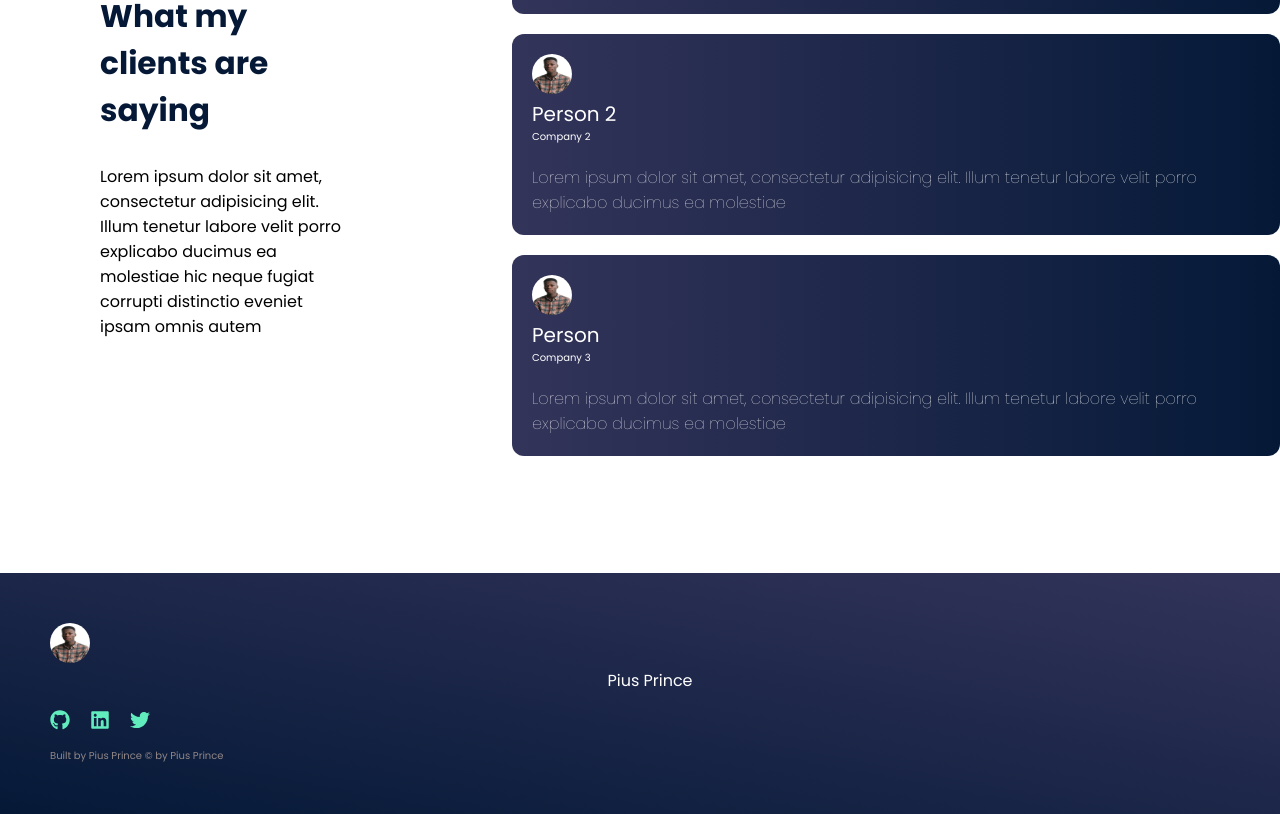
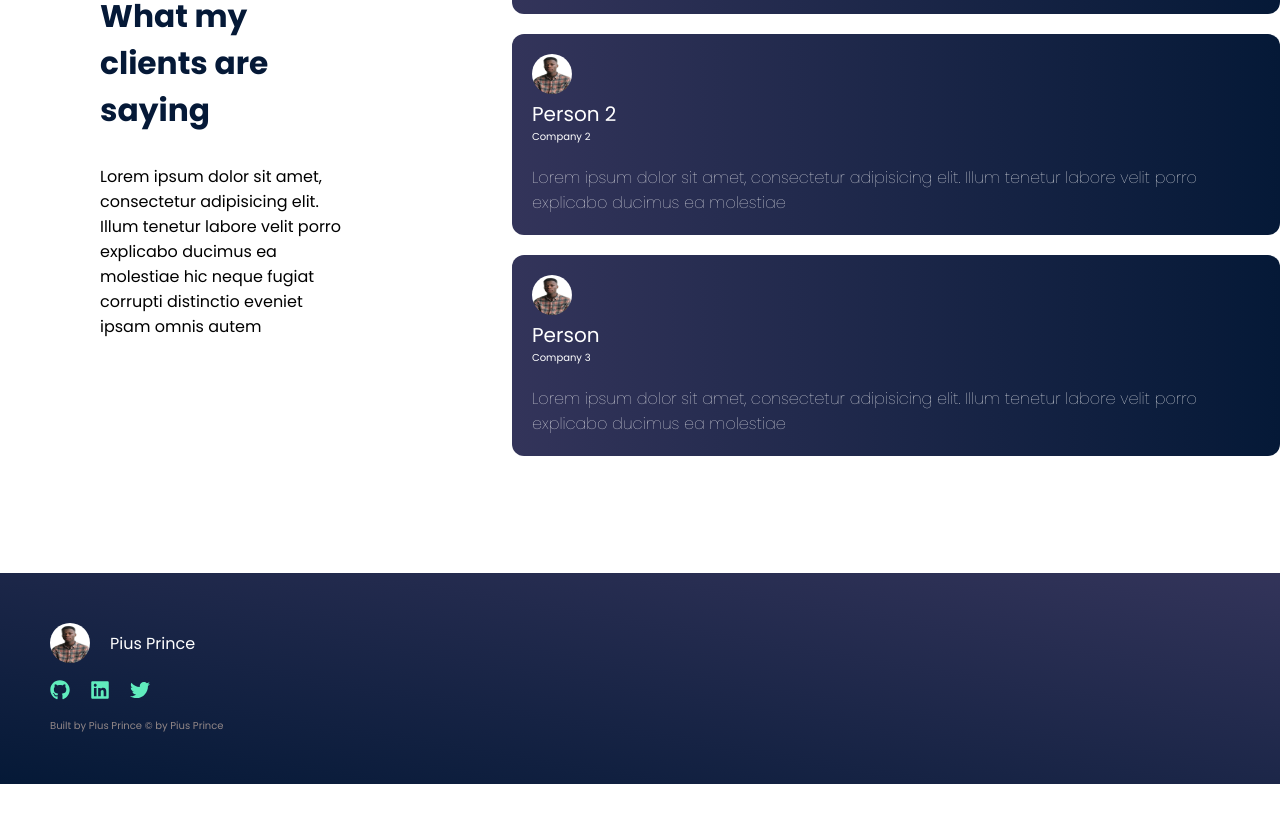
Before and after one commit to pandasoft0/react-portfolio, a React (Create React App) app: page / in a window 1280 px wide. Shown: the part 1909-2723 px from the top of the page. After the commit the page ends 2693 px from the top, so only its background shows below. Built offline with nearby package versions, Linux system fonts and the light colour scheme.

Commit message:
Update index.js

```diff
--- a/src/components/Footer/index.js
+++ b/src/components/Footer/index.js
@@ -5,7 +5,8 @@ import {
     FooterText,
     FooterLinksWrapper,
     FooterLink,
-    FooterMessage
+    FooterMessage,
+    FooterLogoWrapper
 } from './FooterElements'
 import { FaGithub, FaLinkedin, FaTwitter } from 'react-icons/fa'
 
@@ -13,8 +14,12 @@ import { FaGithub, FaLinkedin, FaTwitter } from 'react-icons/fa'
 const Footer = ({profile}) => {
     return (
         <FooterWrapper>
-            <FooterImg src={profile} alt="personal image"/>
-            <FooterText to='#'>Pius Prince</FooterText>
+
+            <FooterLogoWrapper>
+                <FooterImg src={profile} alt="personal image"/>
+                <FooterText to='#'>Pius Prince</FooterText>
+
+            </FooterLogoWrapper>
             <FooterLinksWrapper>
                 <FooterLink to="#github">
                     <FaGithub />
```
